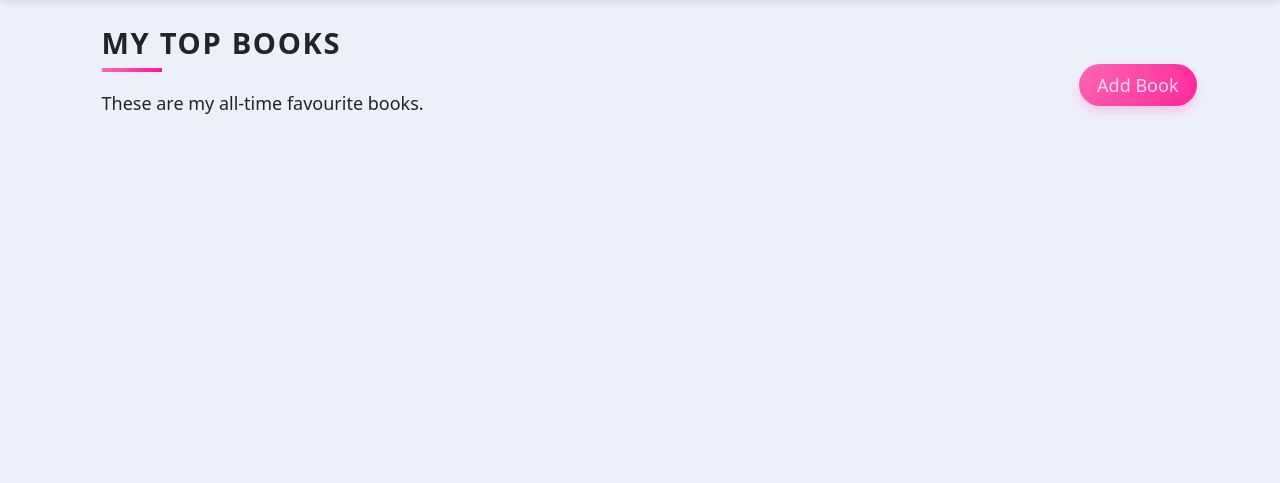
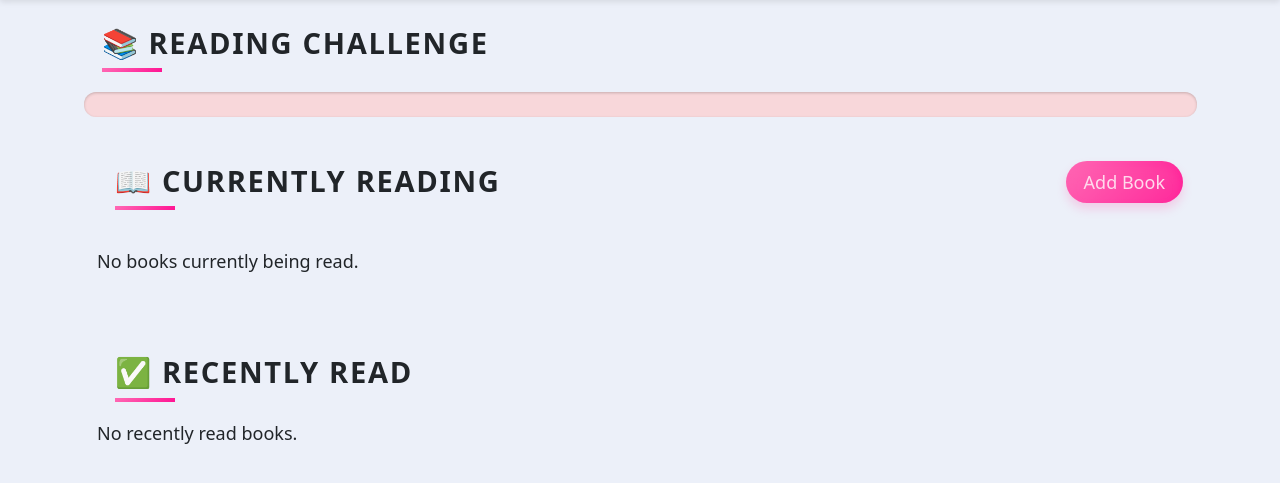
Before and after one commit to annejet-bos/my-books-website, a Flask app: page / in a window 1280 px wide. Shown: the part 50-533 px from the top of the page. Run offline with Flask 3, Linux system fonts and the light colour scheme; some libraries are stand-ins or nearby versions.

Commit message:
update 2

```diff
--- a/main.py
+++ b/main.py
@@ -3,11 +3,12 @@ from flask.cli import load_dotenv
 from flask_bootstrap import Bootstrap5
 from flask_sqlalchemy import SQLAlchemy
 from sqlalchemy.orm import DeclarativeBase, Mapped, mapped_column
-from sqlalchemy import Integer, String, Float, desc
+from sqlalchemy import Integer, String, Float, desc, Date
 from flask_wtf import FlaskForm, CSRFProtect
-from wtforms import StringField, SubmitField, FloatField
-from wtforms.validators import DataRequired
+from wtforms import StringField, SubmitField, FloatField, DateField
+from wtforms.validators import DataRequired, Optional
 from dotenv import load_dotenv
+from datetime import datetime, date
 import requests
 import os
 
@@ -42,6 +43,8 @@ class Book(db.Model):
     ranking: Mapped[int] = mapped_column(Integer, nullable=True)
     review: Mapped[str] = mapped_column(String(250), nullable=True)
     img_url: Mapped[str] = mapped_column(String(250), nullable=True)
+    date_started: Mapped[datetime] = mapped_column(Date, nullable = True)
+    date_finished: Mapped[datetime] = mapped_column(Date, nullable = True)
 
 with app.app_context():
     db.create_all()
@@ -51,6 +54,8 @@ class RateBookForm(FlaskForm):
     star_rating = FloatField('Your star rating out of 5 e.g. 3.5', validators=[DataRequired()])
     spice_rating = FloatField('Your spice rating out of 5 e.g. 2.5', validators = [DataRequired()])
     review = StringField('Your review', validators=[DataRequired()])
+    date_started = DateField('Date Started', format = '%Y-%m-%d', validators = [Optional()])
+    date_finished = DateField('Date Finished', format='%Y-%m-%d', validators=[Optional()])
     done = SubmitField('Done')
 
 
@@ -61,6 +66,39 @@ class AddBookForm(FlaskForm):
 
 @app.route("/")
 def home():
+    # doel instellen (kun je later in DB zetten, maar voor nu hardcoded)
+    goal = 50
+
+    # tel boeken die een einddatum hebben in dit jaar
+    current_year = datetime.now().year
+    read_books = db.session.query(Book).filter(
+        Book.date_finished.isnot(None),
+        Book.date_finished.between(f"{current_year}-01-01", f"{current_year}-12-31")
+    ).count()
+
+    # percentage berekenen
+    progress = int((read_books / goal) * 100) if goal > 0 else 0
+
+    # --- Currently Reading ---
+    currently_reading = db.session.query(Book).filter(
+        Book.date_started.isnot(None),
+        Book.date_finished.is_(None)
+    ).limit(5).all()
+
+    # --- Recently Read ---
+    recently_read = db.session.query(Book).filter(
+        Book.date_finished.isnot(None)
+    ).order_by(Book.date_finished.desc()).limit(5).all()
+
+    return render_template(
+        "home.html",
+        progress=progress,
+        currently_reading=currently_reading,
+        recently_read=recently_read
+    )
+
+@app.route("/top-books")
+def top_books():
     result = db.session.execute(db.select(Book).order_by(Book.star_rating))
     all_books = result.scalars().all()
     rank = 1
@@ -70,6 +108,10 @@ def home():
         db.session.commit()
     all_books = db.session.execute(db.select(Book).order_by(desc(Book.ranking))).scalars()
     return render_template("index.html", books = all_books)
+
+
+
+
 
 @app.route('/edit', methods=['GET', 'POST'])
 def edit():
@@ -81,6 +123,8 @@ def edit():
         book_to_update.star_rating = float(form.star_rating.data)
         book_to_update.spice_rating = float(form.spice_rating.data)
         book_to_update.review = form.review.data
+        book_to_update.date_started = form.date_started.data
+        book_to_update.date_finished = form.date_finished.data
         db.session.commit()
         return redirect(url_for('home'))
     return render_template('edit.html', form=form, book=book_to_update)
@@ -112,16 +156,88 @@ def add():
         return render_template('select.html', results=results)
     return render_template('add.html', form=form)
 
+@app.route('/add-currently-reading', methods=['GET', 'POST'])
+def add_currently_reading():
+    form = AddBookForm()
+    if form.validate_on_submit():
+        book_to_find = form.title.data
+        response = requests.get(f"https://openlibrary.org/search.json?title={book_to_find}")
+        results = response.json()['docs']
+
+        if not results:
+            return redirect(url_for('home'))
+
+        results = results[:10]
+
+        return render_template('select_current_read.html', results = results)
+
+    return render_template('add.html', form=form)
+
+
+@app.route('/add-currently-reading/select')
+def select_current():
+    olid = request.args.get('id')
+    if not olid:
+        return redirect(url_for('home'))
+
+    response = requests.get(f"https://openlibrary.org/search.json?q={olid}")
+    results = response.json()['docs']
+    if not results:
+        return redirect(url_for('home'))
+
+    selected = results[0]
+
+    title = selected.get('title', 'No Title')
+    author_name = selected.get('author_name', ['Unknown'])[0]
+    year = selected.get('first_publish_year', 0)
+    cover_id = selected.get('cover_i')
+    img_url = f"https://covers.openlibrary.org/b/id/{cover_id}-L.jpg" if cover_id else None
+
+    new_book = Book(
+        title=title,
+        author=author_name,
+        year=year,
+        img_url=img_url,
+        date_started=date.today()
+    )
+    db.session.add(new_book)
+    db.session.commit()
+
+    return redirect(url_for('home'))
+
+
+
+
+@app.route('/finish/<int:id>', methods=['GET', 'POST'])
+def finish(id):
+    book = db.get_or_404(Book, id)
+    form = RateBookForm(
+        star_rating=book.star_rating,
+        spice_rating=book.spice_rating,
+        review=book.review,
+        date_started=book.date_started,
+        date_finished=book.date_finished
+    )
+
+    if form.validate_on_submit():
+        book.star_rating = form.star_rating.data
+        book.spice_rating = form.spice_rating.data
+        book.review = form.review.data
+        book.date_started = form.date_started.data
+        book.date_finished = form.date_finished.data
+        db.session.commit()
+        return redirect(url_for('home'))
+
+    return render_template('finish.html', form=form, book=book)
+
+
 @app.route('/find')
 def find():
     olid = request.args.get('id')  # dit is nog steeds de index in search results of key
-
     if not olid:
         return redirect(url_for('home'))
 
-    # **gebruik search result opnieuw** (of bewaar selectie id in URL)
-    # Stel dat we de id doorgeven als index in de lijst van search results:
-    # Voor eenvoud hier: we doen een tweede search
+
     response = requests.get(f"https://openlibrary.org/search.json?q={olid}")
     results = response.json()['docs']
     if not results:
@@ -132,8 +248,6 @@ def find():
     title = selected.get('title', 'No Title')
     author_name = selected.get('author_name', ['Unknown'])[0]
     year = selected.get('first_publish_year', 0)
-
-    # **Nieuwe cover_i logica**
     cover_id = selected.get('cover_i')
     if cover_id:
         img_url = f"https://covers.openlibrary.org/b/id/{cover_id}-L.jpg"  # **gebruik cover_i**
@@ -152,5 +266,38 @@ def find():
 
     return redirect(url_for('edit', id=new_book.id))
 
+
+@app.route('/find-current')
+def find_current():
+    olid = request.args.get('id')
+    if not olid:
+        return redirect(url_for('home'))
+
+    response = requests.get(f"https://openlibrary.org/search.json?q={olid}")
+    results = response.json()['docs']
+    if not results:
+        return redirect(url_for('home'))
+
+    selected = results[0]
+
+    title = selected.get('title', 'No Title')
+    author_name = selected.get('author_name', ['Unknown'])[0]
+    year = selected.get('first_publish_year', 0)
+    cover_id = selected.get('cover_i')
+    img_url = f"https://covers.openlibrary.org/b/id/{cover_id}-L.jpg" if cover_id else None
+
+    new_book = Book(
+        title=title,
+        author=author_name,
+        year=year,
+        img_url=img_url,
+        date_started=date.today()  # << belangrijk
+    )
+    db.session.add(new_book)
+    db.session.commit()
+
+    return redirect(url_for('home'))
+
+
 if __name__ == '__main__':
     app.run(debug=True)
--- a/static/css/styles.css
+++ b/static/css/styles.css
@@ -69,6 +69,7 @@
      gap: 10px;
 }
 
+
 .navbar {
     background: linear-gradient(135deg, #ff5fa2, #ff2e92); /* roze gradient */
     padding: 10px 20px;
@@ -104,6 +105,30 @@
     color: black; /* zwart bij hover */
 }
 
+.challenge-container {
+  margin: 20px 0;
+  text-align: center;
+}
+
+.progress {
+  width: 100%;
+  max-width: 1500px; /* zelfde breedte als boeken-grid */
+  margin: 20px 0;
+  height: 25px;
+  background-color: #f8d7da;
+  border-radius: 12px;
+  overflow: hidden;
+  box-shadow: inset 0 1px 3px rgba(0,0,0,0.2);
+}
+
+.progress-bar {
+  height: 100%;
+  background-color: #ff4da6; /* roze */
+  color: white;
+  text-align: center;
+  line-height: 25px;
+  font-weight: bold;
+}
 
  .card {
 	flex: 0 0 calc(20% - 10px); /* 5 naast elkaar, aangepast voor nieuwe gap */
@@ -155,7 +180,7 @@
 	 z-index: -1;
 }
  .card:hover .front {
-	 transform: rotateY(180deg);
+	 transform: rotateY(-180deg);
 }
  .card:nth-child(even):hover .front {
 	 transform: rotateY(-180deg);
--- a/templates/base.html
+++ b/templates/base.html
@@ -40,7 +40,7 @@
         <ul class="nav-links">
           <li><a href="{{ url_for('home') }}">Home</a></li>
           <li><a href="{{ url_for('home') }}">TBR</a></li>
-          <li><a href="{{ url_for('home') }}">Top Books</a></li>
+          <li><a href="{{ url_for('top_books') }}">Top Books</a></li>
           <li><a href="{{ url_for('home') }}">Stats</a></li>
         </ul>
       </div>
--- /dev/null
+++ b/templates/home.html
@@ -0,0 +1,72 @@
+{% extends 'base.html' %}
+{% block title %}Home{% endblock %}
+
+{% block content %}
+  <!-- Reading Challenge -->
+<div class="container">
+  <div>
+    <h2 class="heading">📚 Reading Challenge</h2>
+  </div>
+  <div class="progress">
+    <div class="progress-bar" style="width: {{ progress }}%;">
+      {{ progress }}%
+    </div>
+  </div>
+
+  <!-- Currently Reading -->
+  <div class="container">
+  <div style="display: flex; justify-content: space-between; align-items: center; margin-bottom: 20px;">
+      <div>
+          <h2 class="heading">📖 Currently Reading</h2>
+      </div>
+      <div>
+          <a href="{{ url_for('add_currently_reading') }}" class="button">Add Book</a>
+      </div>
+  </div>
+
+
+
+  <div class="books-grid">
+    {% for book in currently_reading %}
+      <div class="card">
+        <div class="front" style="background-image: url({{ book.img_url }});">
+          <!-- eventueel iets simpels hier -->
+        </div>
+        <div class="back">
+          <div class="title">{{ book.title }}</div>
+          <p class="overview">{{ book.author }}</p>
+          <p class="small">Started: {{ book.date_started.strftime('%Y-%m-%d') if book.date_started else "Not set" }}</p>
+          <div class="buttons">
+                <a href="{{ url_for('finish', id=book.id) }}" class="button">Finish</a>
+                <a href="{{ url_for('delete', id=book.id) }}" class="button delete-button">Delete</a>
+            </div>
+        </div>
+      </div>
+    {% else %}
+      <p>No books currently being read.</p>
+    {% endfor %}
+  </div>
+
+  <!-- Recently Read -->
+  <h2 class="heading mt-5">✅ Recently Read</h2>
+  <div class="book-grid">
+    {% for book in recently_read %}
+      <div class="card">
+        <div class="front" style="background-image: url({{book.img_url}});"></div>
+        <div class="back">
+          <div class='book-info'>
+            <h2>{{ book.title }}</h2>
+            <p>{{ book.author }} ({{ book.year }})</p>
+            <p>{{ book.star_rating if book.star_rating else "N/A" }}⭐</p>
+            <p>{{ book.spice_rating if book.spice_rating else "N/A" }}🌶️ </p>
+          <p><small>Finished: {{ book.date_finished }}</small></p>
+          </div>
+        </div>
+      </div>
+    {% else %}
+      <p>No recently read books.</p>
+    {% endfor %}
+  </div>
+
+</div>
+{% endblock %}
```
Also changed, not shown: templates/finish.html (added, +11 -0 lines).
